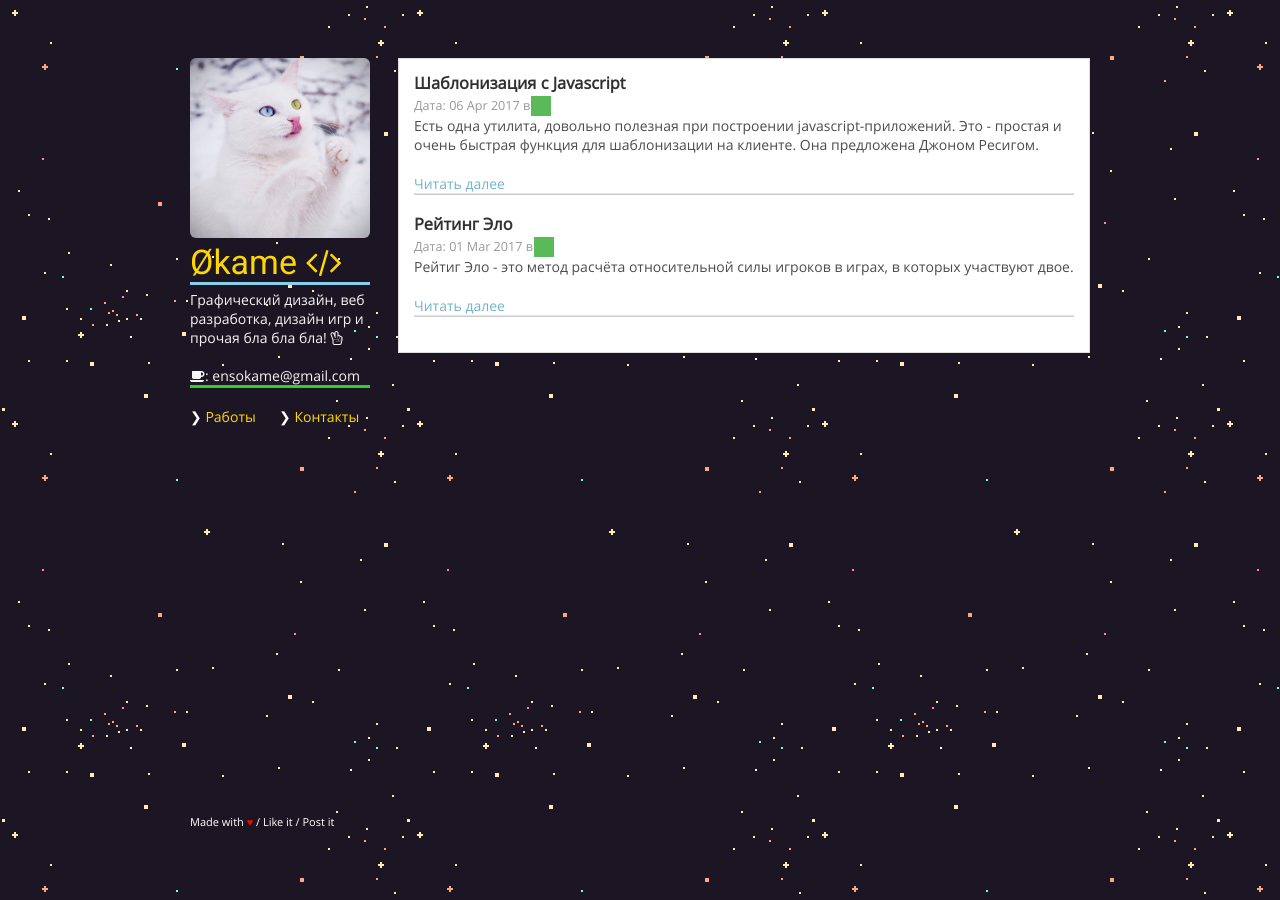
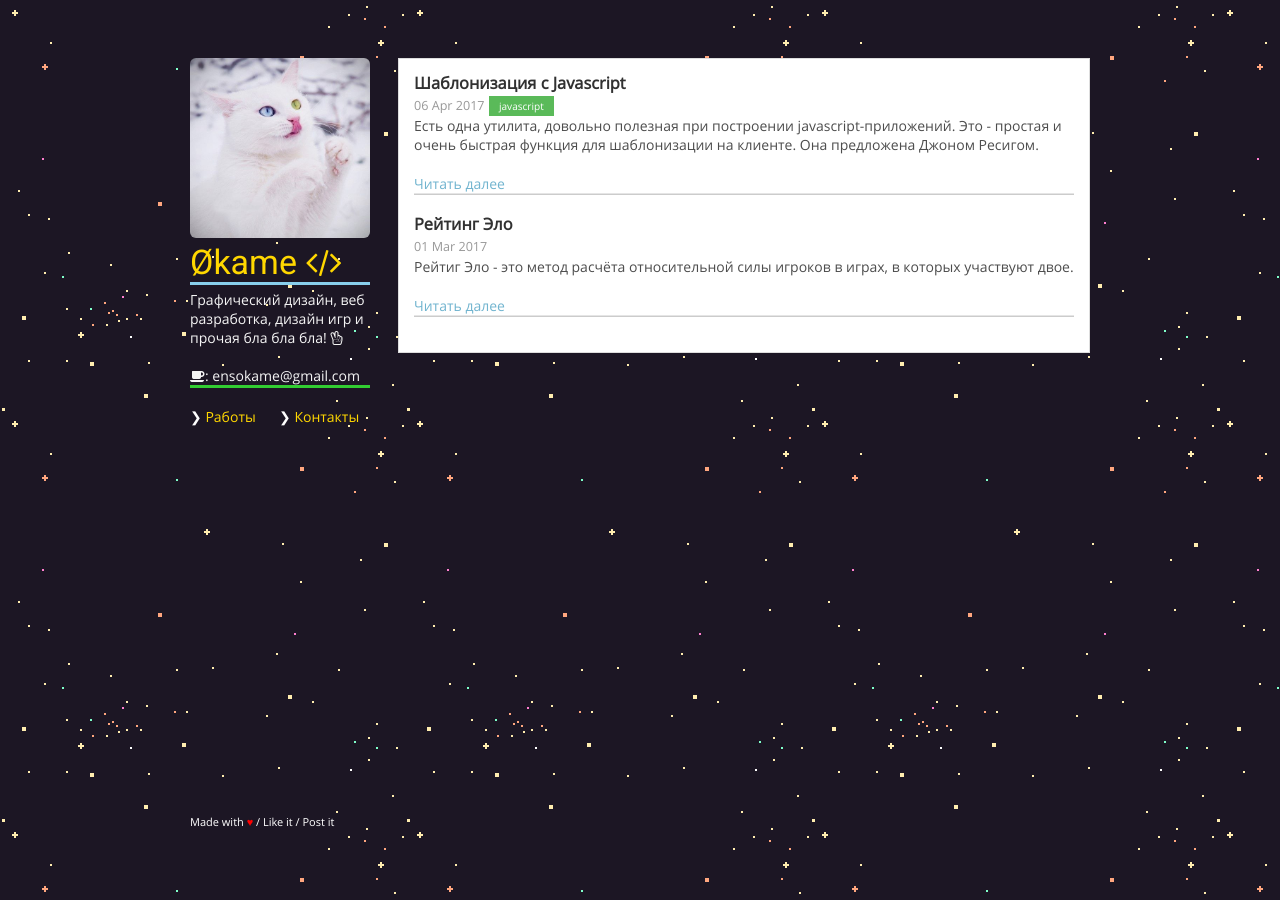
Before and after one commit to IOEnso/ioenso.github.io, a Jekyll site: the page built from index.html, in a window 1280 px wide. Built offline with Jekyll 4.4.1, drawn with Linux system fonts in a browser that asks for light colours.

Commit message:
Update index.html

```diff
--- a/index.html
+++ b/index.html
@@ -7,7 +7,8 @@ layout: default
     <article class="post">
       <h3 class="anchor"><a href="{{ site.baseurl }}{{ post.url }}">{{ post.title }}</a></h3>
       <p class="post-meta">
-       Дата:  <time>{{ post.date | date_to_string }}</time> в <a class="post-category post-category-js" href="#">{{ page.categories }}</a>
+       <time>{{ post.date | date_to_string }}</time> {% for categories in post.categories  %}<a class="post-category" href="#">{{ categories }}
+      {% endfor %}</a>
       <div class="post-entry">
         {{ post.excerpt }}
       </div>
```
